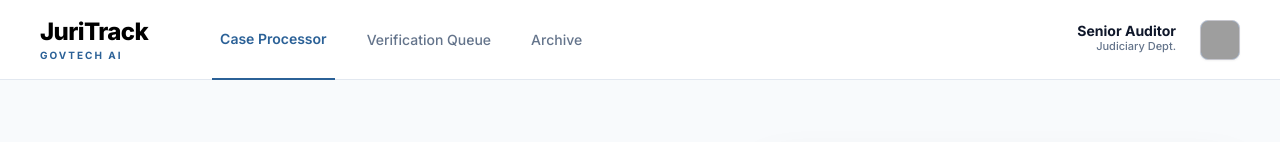
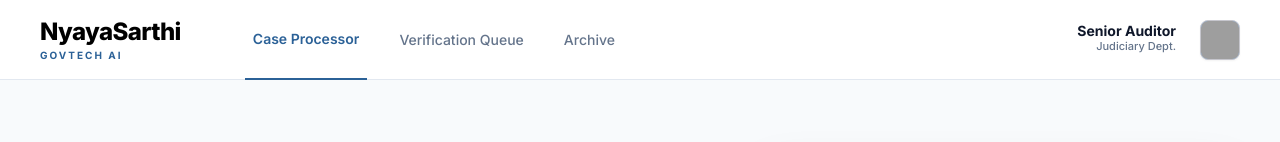
Before and after one commit to Yash-sahh/JURITRACK, a React (Create React App) app in the folder frontend/: page / in a window 1280 px wide. Shown: the top 142 px of the page. Built offline with nearby package versions, Linux system fonts and the light colour scheme; grey boxes are pictures that could not be loaded.

Commit message:
Change Navbar title from 'JuriTrack' to 'NyayaSarthi'

```diff
--- a/frontend/src/components/Navbar.js
+++ b/frontend/src/components/Navbar.js
@@ -3,7 +3,7 @@ function Navbar() {
     <header className="flex justify-between items-center h-20 px-margin w-full sticky top-0 z-40 bg-white border-b border-slate-200">
       <div className="flex items-center gap-xl">
         <div className="flex flex-col">
-          <span className="text-2xl font-extrabold text-primary tracking-tight">JuriTrack</span>
+          <span className="text-2xl font-extrabold text-primary tracking-tight">NyayaSarthi</span>
           <span className="text-[10px] font-bold uppercase tracking-[0.2em] text-secondary">GovTech AI</span>
         </div>
         <nav className="hidden lg:flex gap-lg items-center h-full ml-8">
```
